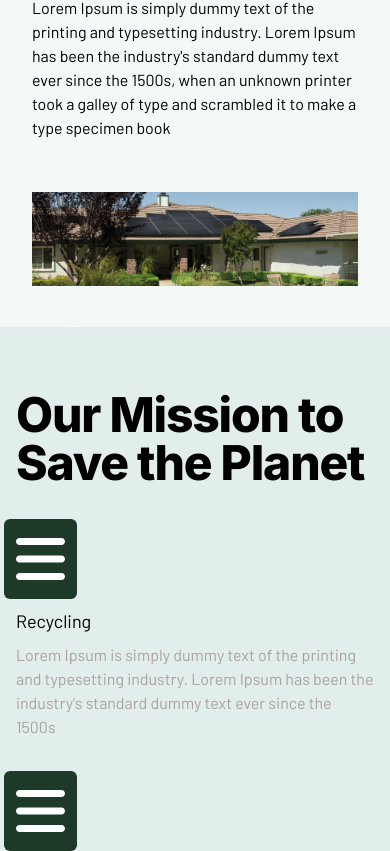
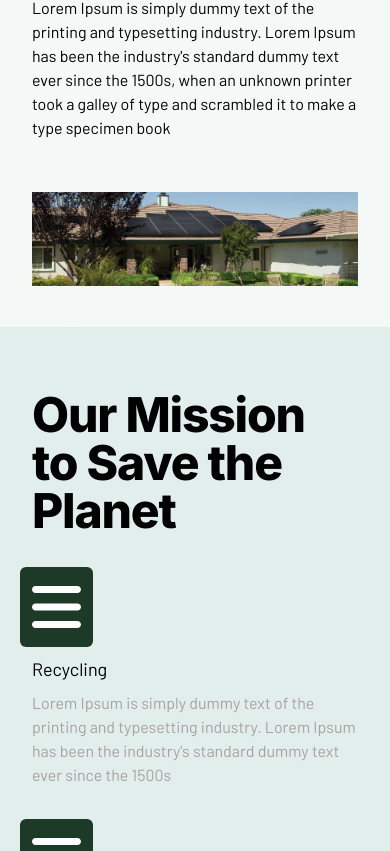
Before and after one commit to HEVpro/ecoges-solar, a Next.js app: page / in a window 390 px wide. Shown: the part 1149-2000 px from the top of the page. Built offline with nearby package versions, Linux system fonts and the light colour scheme.

Commit message:
feat: mission padding

```diff
--- a/components/mission.tsx
+++ b/components/mission.tsx
@@ -16,7 +16,7 @@ const Mission = () => {
         <div
             id={Data.mission.id}
             className="bg-secondaryGreen">
-            <div className="max-w-4xl mx-auto px-4 py-16 sm:px-6 sm:pt-20 sm:pb-24 lg:max-w-7xl lg:pt-24 lg:px-8">
+            <div className="max-w-4xl mx-auto px-4 py-16 px-8 sm:pt-20 sm:pb-24 lg:max-w-7xl lg:pt-24 lg:px-8">
                 <h2 className="text-5xl font-extrabold tracking-tight font-Inter">{Data.mission.Title}</h2>
                 <div
                     className="mt-12 grid grid-cols-1 gap-x-6 gap-y-12 sm:grid-cols-2 lg:mt-16 lg:grid-cols-3 lg:gap-x-8 lg:gap-y-16">
```
